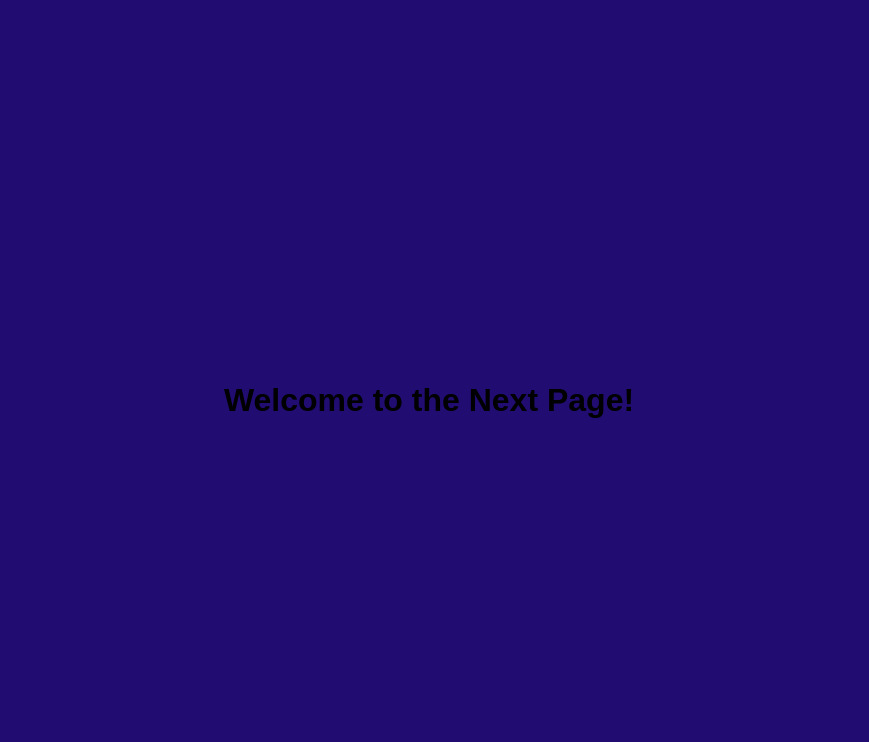
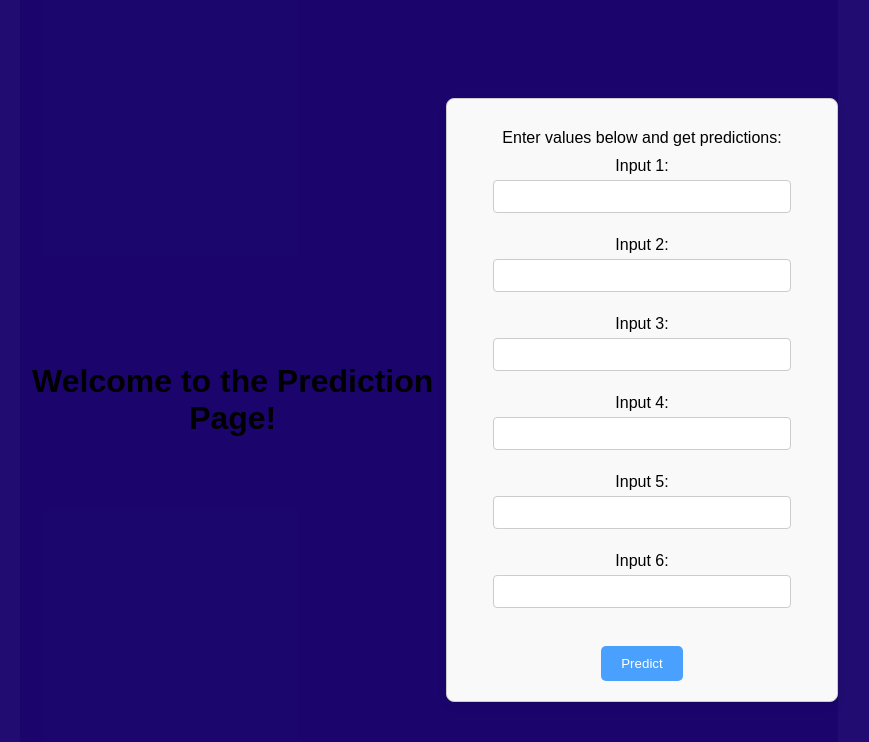
Before and after one commit to INDIANSANGAMESH/React-App, a React (Create React App) app in the folder churn_predict/: page /next in a window 1280 px wide. Shown: the top 742 px of the page, without its empty margins (211-1080 px from the left). Built offline with nearby package versions, Linux system fonts and the light colour scheme.

Commit message:
sangamesh
getting inputs

```diff
--- a/churn_predict/src/App.js
+++ b/churn_predict/src/App.js
@@ -1,45 +1,8 @@
 import React from "react";
-import { BrowserRouter as Router, Route, Routes, useNavigate } from "react-router-dom";
+import { BrowserRouter as Router, Route, Routes } from "react-router-dom";
 import "./App.css";
-
-// Import your new images
-import NewImage1 from "./Machine1.png";
-import NewImage2 from "./Machine2.png";
-
-const HomePage = () => {
-  const navigate = useNavigate();
-
-  const handleStartClick = () => {
-    navigate("/next"); // Redirects to the next page
-  };
-
-  return (
-    <div className="App">
-      <div className="container">
-        {/* Background Images */}
-        <img src={NewImage1} alt="Graphic 1" className="image top-left" />
-        <img src={NewImage2} alt="Graphic 2" className="image bottom-right" />
-
-        {/* Content Box */}
-        <div className="box">
-          <p className="bold-text">Hello All !!!</p>
-          <p>This is a churn Prediction ML</p>
-          <button className="blue-button" onClick={handleStartClick}>
-            Let's Start
-          </button>
-        </div>
-      </div>
-    </div>
-  );
-};
-
-const NextPage = () => {
-  return (
-    <div className="App">
-      <h1>Welcome to the Next Page!</h1>
-    </div>
-  );
-};
+import HomePage from "./HomePage.js";
+import NextPage from "./NextPage.js";
 
 function App() {
   return (
--- /dev/null
+++ b/churn_predict/src/HomePage.js
@@ -0,0 +1,36 @@
+import React from "react";
+import { useNavigate } from "react-router-dom";
+import "./App.css";
+
+// Import your new images
+import NewImage1 from "./Machine1.png";
+import NewImage2 from "./Machine2.png";
+
+const HomePage = () => {
+  const navigate = useNavigate();
+
+  const handleStartClick = () => {
+    navigate("/next"); // Redirects to the next page
+  };
+
+  return (
+    <div className="App">
+      <div className="container">
+        {/* Background Images */}
+        <img src={NewImage1} alt="Graphic 1" className="image top-left" />
+        <img src={NewImage2} alt="Graphic 2" className="image bottom-right" />
+
+        {/* Content Box */}
+        <div className="box">
+          <p className="bold-text">Hello All !!!</p>
+          <p>This is a churn Prediction ML</p>
+          <button className="blue-button" onClick={handleStartClick}>
+            Let's Start
+          </button>
+        </div>
+      </div>
+    </div>
+  );
+};
+
+export default HomePage;
--- /dev/null
+++ b/churn_predict/src/NextPage.js
@@ -0,0 +1,12 @@
+import React from "react";
+import UserInputs from "./UserInputs.js";
+
+const NextPage = () => {
+  return (
+    <div className="App">
+      <UserInputs />
+    </div>
+  );
+};
+
+export default NextPage;
--- /dev/null
+++ b/churn_predict/src/UserInputs.css
@@ -0,0 +1,50 @@
+body {
+    background-color: white;
+    font-family: Arial, sans-serif;
+  }
+
+  .header {
+    text-align: center;
+    font-size: 2em;
+    font-weight: bold;
+    margin: 20px 0;
+    color: black;
+  }
+
+  .box {
+    width: 50%;
+    margin: 0 auto;
+    padding: 20px;
+    border: 1px solid #ccc;
+    border-radius: 8px;
+    background-color: #f9f9f9;
+    box-shadow: 0 4px 8px rgba(0, 0, 0, 0.1);
+    text-align: center;
+  }
+
+  input {
+    padding: 8px;
+    width: 80%;
+    margin: 5px 0;
+    border: 1px solid #ccc;
+    border-radius: 4px;
+  }
+
+  .blur-button {
+    padding: 10px 20px;
+    margin-top: 15px;
+    background: rgba(0, 123, 255, 0.7); /* Blur effect with opacity */
+    border: none;
+    color: white;
+    border-radius: 5px;
+    cursor: pointer;
+  }
+
+  .blur-button:hover {
+    background: rgba(0, 123, 255, 0.9);
+  }
+
+  h2 {
+    color: #333;
+    margin-top: 15px;
+  }
--- /dev/null
+++ b/churn_predict/src/UserInputs.js
@@ -0,0 +1,61 @@
+import React, { useState } from "react";
+import "./UserInputs.css"; // Ensure you have the required CSS setup
+
+const UserInputs = () => {
+  const [inputs, setInputs] = useState({
+    Tenure: "",
+    Online_Security: "",
+    Tech_Support: "",
+    Monthly_charges: "",
+    paper_less_Billing: "",
+    Senior_citizen: ""
+  });
+
+  const [prediction, setPrediction] = useState("");
+
+  const handleInputChange = (e) => {
+    const { name, value } = e.target;
+    setInputs((prev) => ({ ...prev, [name]: value }));
+  };
+
+  const predict = async (inputs) => {
+    return Object.values(inputs).map(Number).reduce((a, b) => a + b, 0); // Example: sum of inputs
+  };
+
+  const handlePrediction = async () => {
+    try {
+      const result = await predict(inputs);
+      setPrediction(result);
+    } catch (error) {
+      setPrediction(`Error: ${error.message}`);
+    }
+  };
+
+  return (
+    <div className="App">
+      <header className="header">Welcome to the Prediction Page!</header>
+      <div className="box">
+        <p>Enter values below and get predictions:</p>
+        <form>
+          {Object.keys(inputs).map((key, index) => (
+            <div key={index}>
+              <label htmlFor={key}>Input {index + 1}:</label>
+              <input
+                type="text"
+                id={key}
+                name={key}
+                value={inputs[key]}
+                onChange={handleInputChange}
+              />
+              <br /><br />
+            </div>
+          ))}
+        </form>
+        <button className="blur-button" onClick={handlePrediction}>Predict</button>
+        {prediction && <h2>Prediction: {prediction}</h2>}
+      </div>
+    </div>
+  );
+};
+
+export default UserInputs;
```
